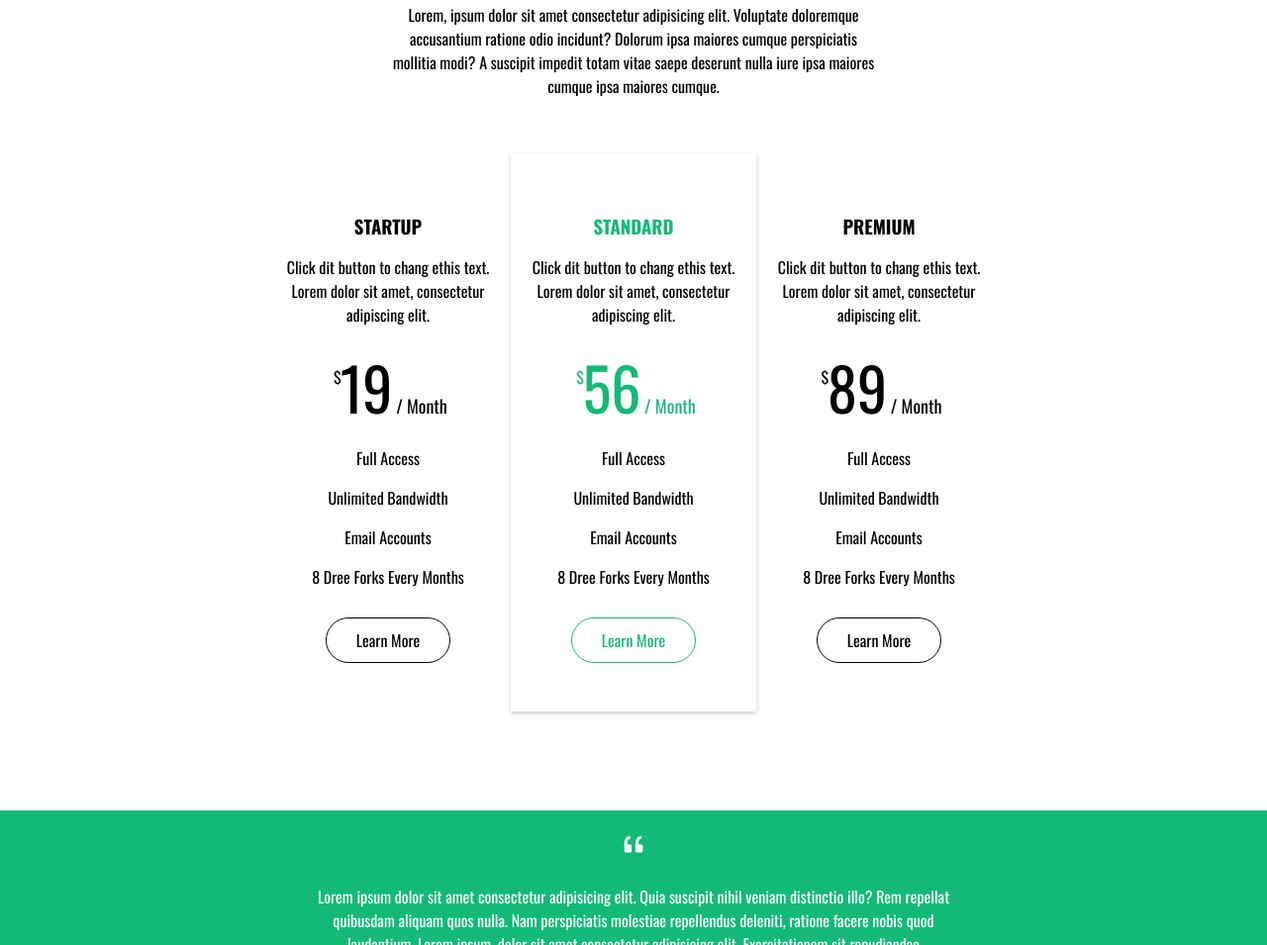
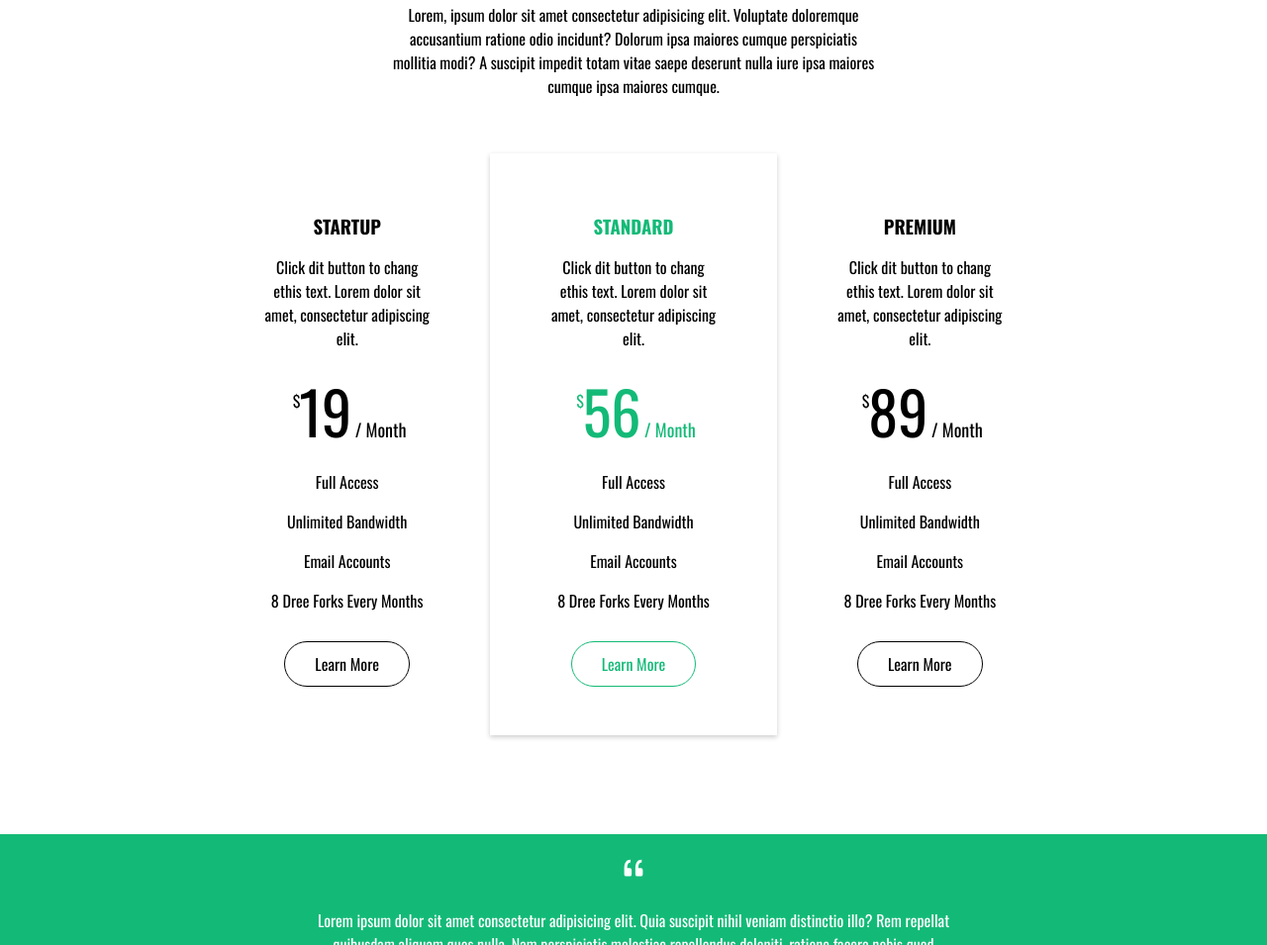
Before and after one commit to oscarruiizz/Responsive, a plain HTML site: page index.html in a window 1280 px wide. Shown: the part 4390-5345 px from the top of the page at 99% size. Drawn offline with nearby package versions, Linux system fonts and the light colour scheme.

Commit message:
arreglado pricing normal

```diff
--- a/static/css/style.css
+++ b/static/css/style.css
@@ -435,7 +435,7 @@ header * {
   }
 
   .pricing-div{
-    padding: 60px 20px;
+    padding: 60px 60px;
   }
 
   .pricing article:nth-child(1){
@@ -454,7 +454,7 @@ header * {
   .pricing article:nth-child(2){
     display: flex;
     justify-content: space-around;
-    width: 60%;
+    width: 70%;
   }
 
   .pricing article:nth-child(2) div:nth-child(2){
```
